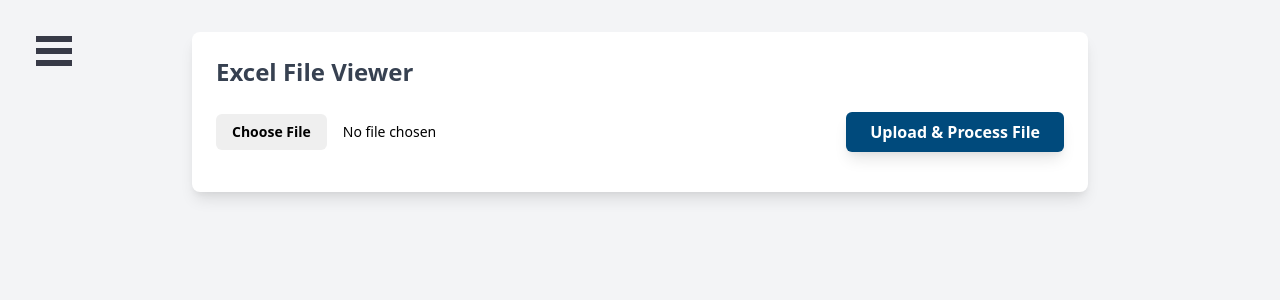
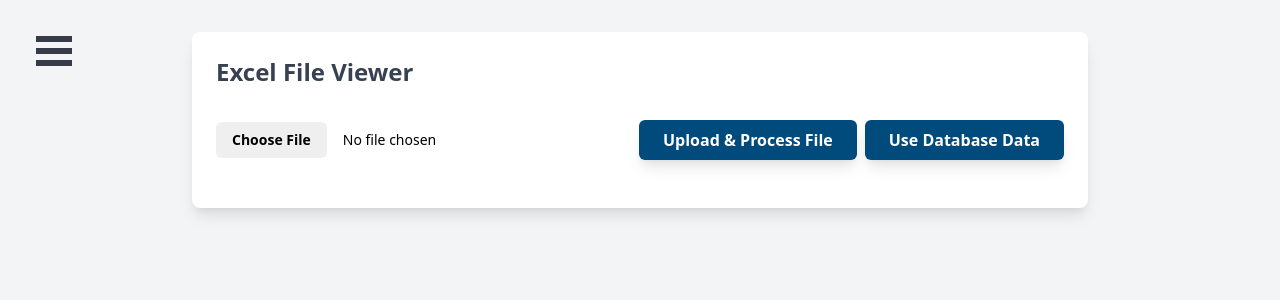
Before and after one commit to rarkrx/course_management, a React (Create React App) app in the folder course_management_frontend/: page / in a window 1280 px wide. Shown: the top 300 px of the page. Built offline with nearby package versions, Linux system fonts and the light colour scheme.

Commit message:
update sql queries

```diff
--- a/course_management_frontend/src/views/FileUpload.js
+++ b/course_management_frontend/src/views/FileUpload.js
@@ -172,13 +172,47 @@ const FileUpload = () => {
             "
               onChange={handleInitalFileChange}
             />
-
+            <div>
             <button
               type="submit"
-              className="px-6 py-2 bg-primary-dark text-white font-semibold rounded-md shadow-lg hover:bg-secondary-dark transition"
+              className="px-6 py-2 bg-primary-dark text-white font-semibold rounded-md shadow-lg hover:bg-secondary-dark transition m-2"
             >
               Upload & Process File
             </button>
+            <button
+            type="button"
+            className="px-6 py-2 bg-primary-dark text-white font-semibold rounded-md shadow-lg hover:bg-secondary-dark transitionm-2"
+            onClick={async (e)=>{
+                e.preventDefault();
+
+                const formData = new FormData();
+                formData.append("file", initalfile);
+
+                try {
+                  const response = await axios.get(
+                    "http://127.0.0.1:5000/dbdata",
+                    formData,
+                    {
+                      headers: {
+                        "Content-Type": "multipart/form-data",
+                      },
+                    }
+                  );
+                  console.log(response);
+                  // Set table columns and data
+                  setColumns(response.data.columns);
+                  setTableData(response.data.data);
+                  setMessage(response.data.message);
+                } catch (error) {
+                  console.error("Error uploading file:", error);
+                  setMessage("Failed to upload file");
+
+              };
+            }}
+            >
+              Use Database Data
+            </button>
+            </div>
           </form>
 
           {/* Message */}
```
Also changed, not shown: 2 other files (tests, documents, lock files or other folders).
